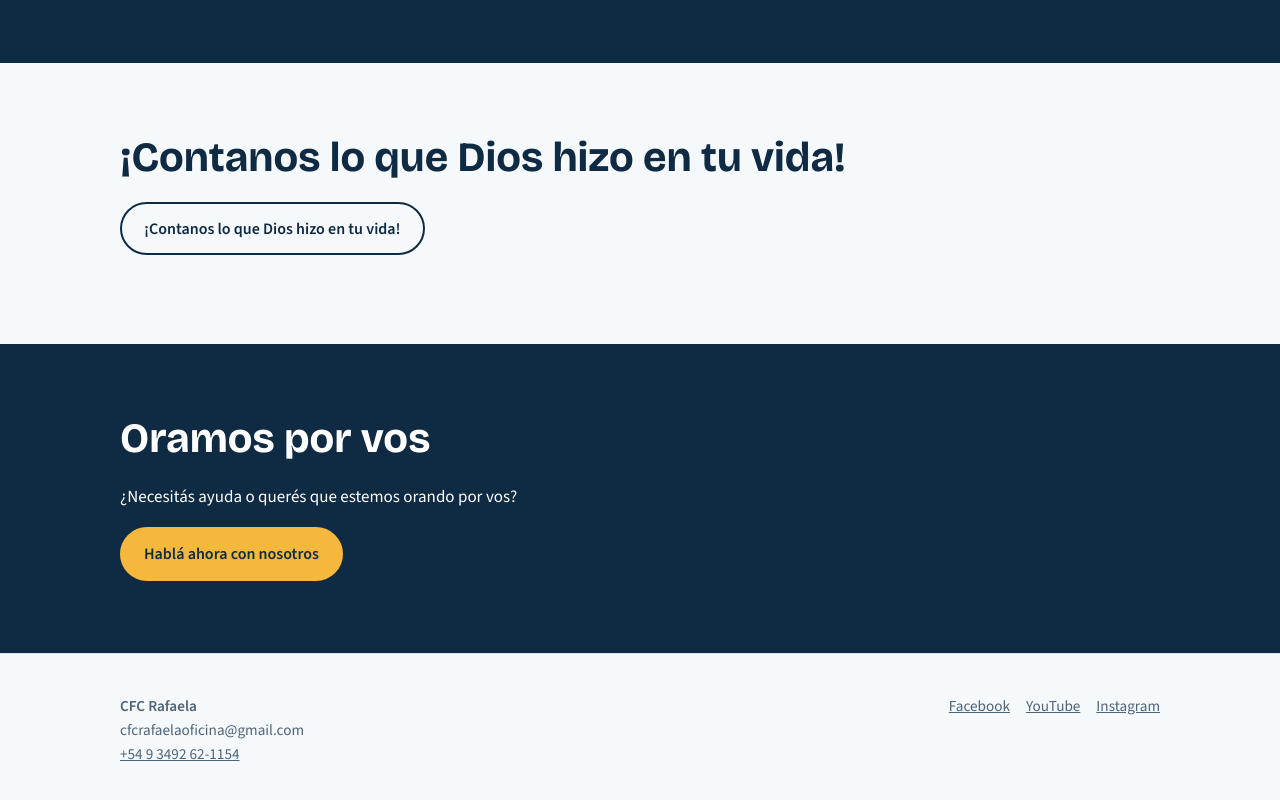
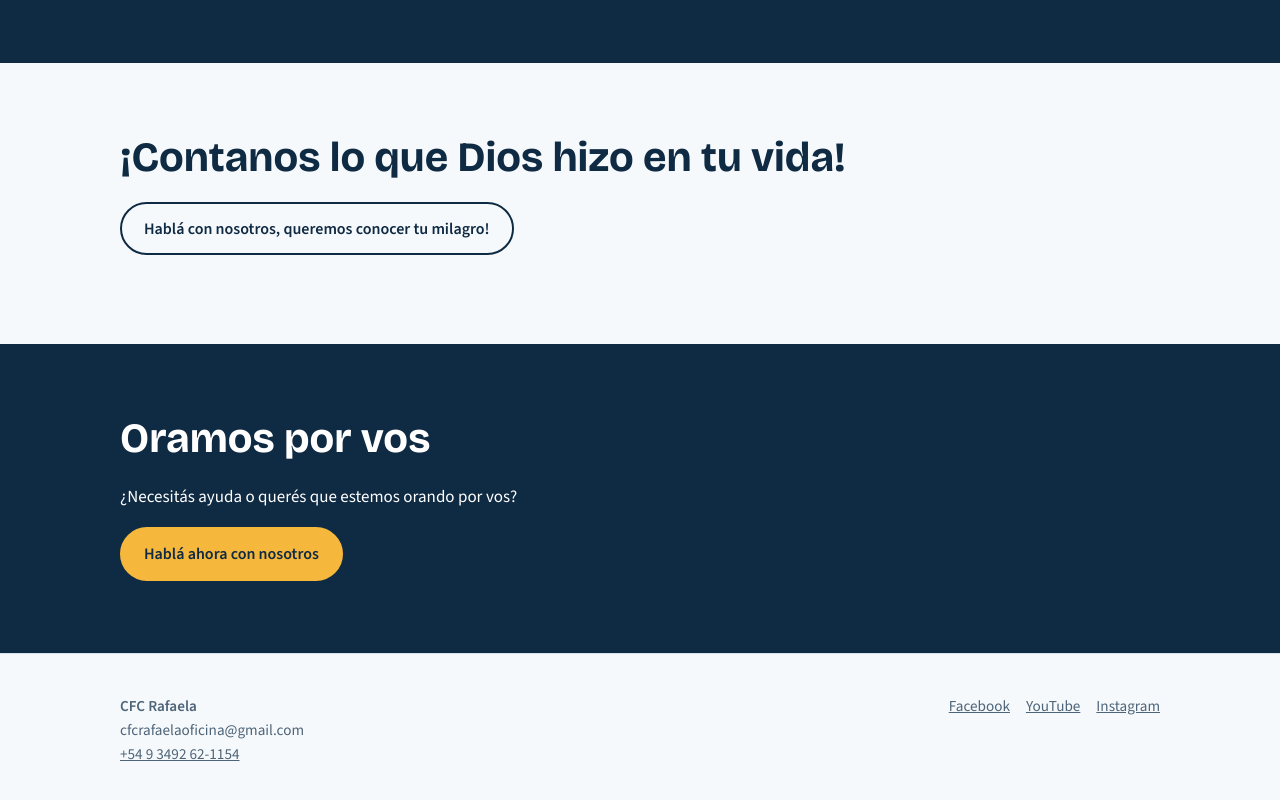
Before and after one commit to missmedialuna/cfcrafaela.org, a plain HTML site: page index.html in a window 1280 px wide. Shown: the part 5162-5962 px from the top of the page. Drawn offline with nearby package versions, Linux system fonts and the light colour scheme.

Commit message:
Update call-to-action text in index.html

```diff
--- a/index.html
+++ b/index.html
@@ -208,7 +208,7 @@
   <p>
   <a class="btn ghost" target="_blank" rel="noopener"
      href="https://mail.google.com/mail/?view=cm&fs=1&to=cfcrafaelaoficina@gmail.com&su=Quiero%20compartir%20mi%20testimonio!">
-    ¡Contanos lo que Dios hizo en tu vida!
+    Hablá con nosotros, queremos conocer tu milagro!
   </a>
 </p>
  </div>
```
